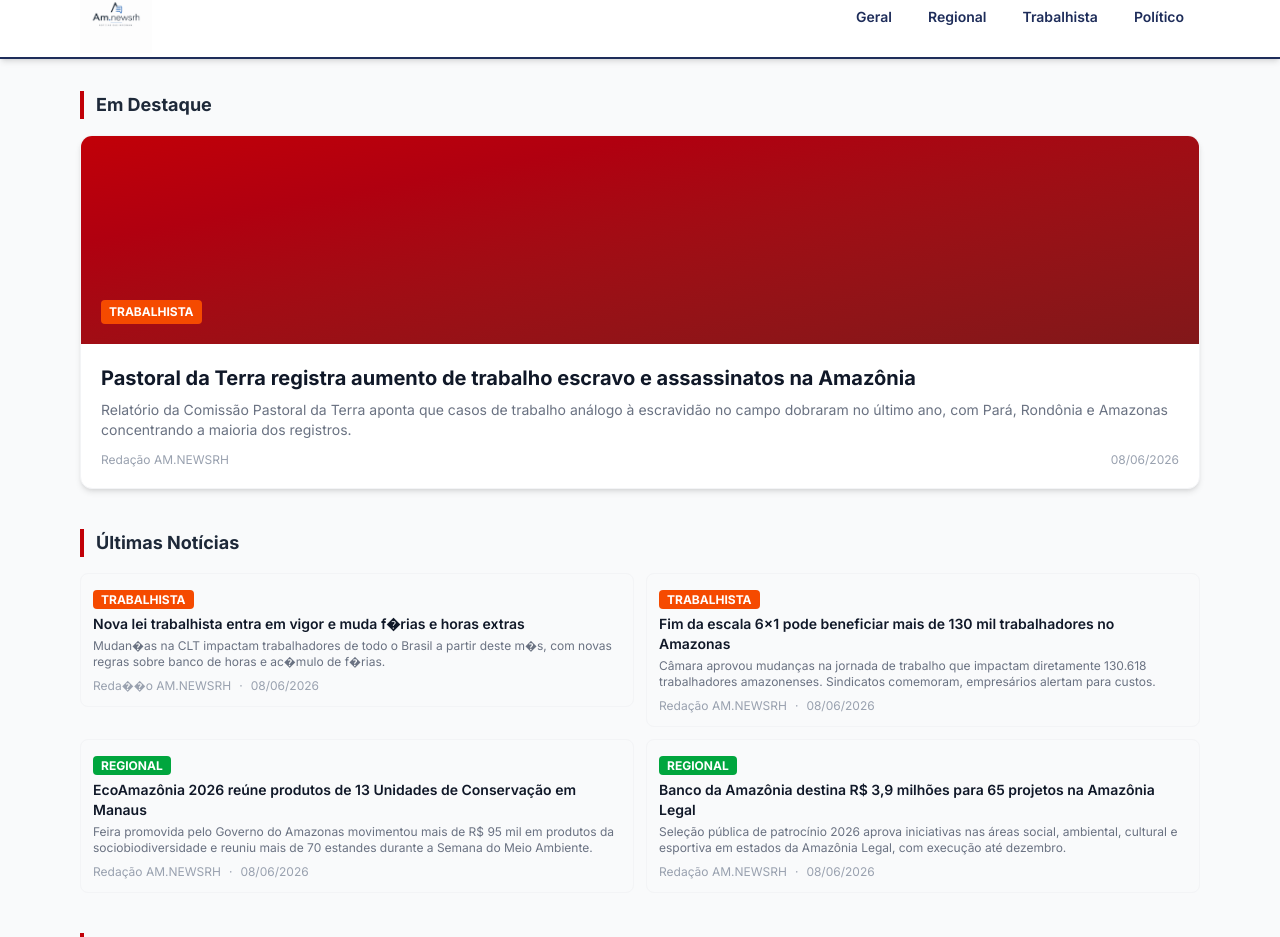
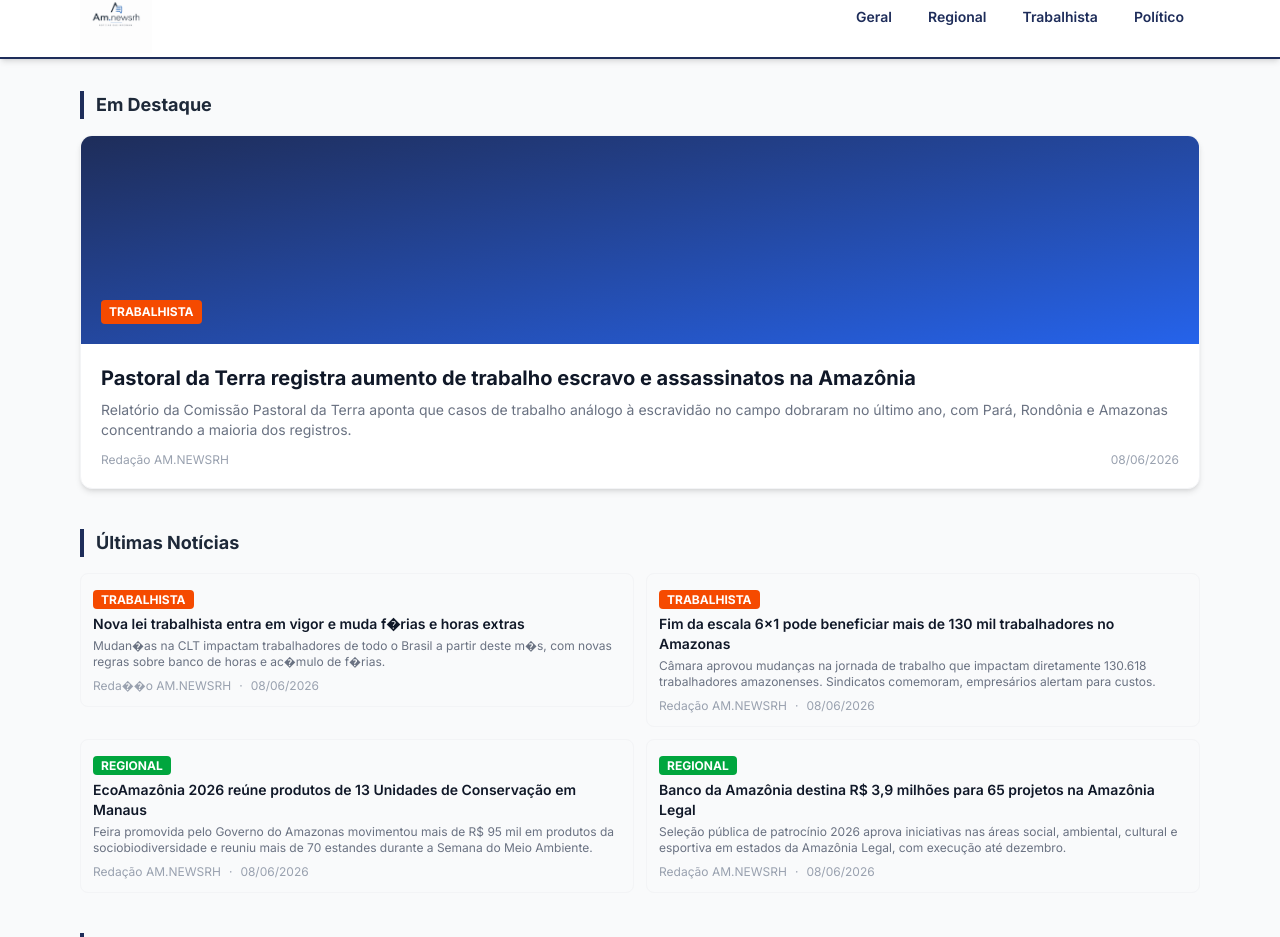
Before and after one commit to multilaborconsultoria-cyber/multinews, a Next.js app: page / in a window 1280 px wide. Shown: the part 47-984 px from the top of the page. Built offline with nearby package versions, Linux system fonts and the light colour scheme.

Commit message:
fix: substituir vermelho pelas cores da logo (azul marinho e azul)

```diff
--- a/app/page.tsx
+++ b/app/page.tsx
@@ -13,7 +13,7 @@ export default function Home() {
       {destaque && (
         <section className="mb-10">
           <div className="flex items-center justify-between mb-4">
-            <h2 className="text-lg font-bold text-gray-800 border-l-4 border-red-700 pl-3">Em Destaque</h2>
+            <h2 className="text-lg font-bold text-gray-800 border-l-4 border-[#1e2d5a] pl-3">Em Destaque</h2>
           </div>
           <NewsCard post={destaque} destaque />
         </section>
@@ -22,7 +22,7 @@ export default function Home() {
       {/* Mais recentes */}
       {recentes.length > 0 && (
         <section className="mb-10">
-          <h2 className="text-lg font-bold text-gray-800 border-l-4 border-red-700 pl-3 mb-4">Últimas Notícias</h2>
+          <h2 className="text-lg font-bold text-gray-800 border-l-4 border-[#1e2d5a] pl-3 mb-4">Últimas Notícias</h2>
           <div className="grid grid-cols-1 sm:grid-cols-2 gap-3">
             {recentes.map((post) => (
               <NewsCard key={post.slug} post={post} />
@@ -33,7 +33,7 @@ export default function Home() {
 
       {/* Por categoria */}
       <section>
-        <h2 className="text-lg font-bold text-gray-800 border-l-4 border-red-700 pl-3 mb-4">Por Categoria</h2>
+        <h2 className="text-lg font-bold text-gray-800 border-l-4 border-[#1e2d5a] pl-3 mb-4">Por Categoria</h2>
         <div className="grid grid-cols-2 md:grid-cols-4 gap-3">
           {categorias.map((cat) => {
             const catPosts = posts.filter((p) => p.categoria.toLowerCase() === cat.toLowerCase())
@@ -43,7 +43,7 @@ export default function Home() {
                 <div className="text-2xl mb-1">
                   {cat === 'Geral' ? '🌐' : cat === 'Regional' ? '📍' : cat === 'Trabalhista' ? '⚖️' : '🏛️'}
                 </div>
-                <div className="font-semibold text-gray-800 group-hover:text-red-700 transition-colors">{cat}</div>
+                <div className="font-semibold text-gray-800 group-hover:text-[#2563eb] transition-colors">{cat}</div>
                 <div className="text-xs text-gray-400 mt-1">{catPosts.length} notícia{catPosts.length !== 1 ? 's' : ''}</div>
               </Link>
             )
--- a/components/NewsCard.tsx
+++ b/components/NewsCard.tsx
@@ -15,13 +15,13 @@ export default function NewsCard({ post, destaque = false }: { post: Post; desta
     return (
       <Link href={`/post/${post.slug}`} className="block group">
         <article className="bg-white rounded-xl overflow-hidden shadow-md hover:shadow-xl transition-shadow border border-gray-100">
-          <div className="bg-gradient-to-br from-red-700 to-red-900 h-52 flex items-end p-5">
+          <div className="bg-gradient-to-br from-[#1e2d5a] to-[#2563eb] h-52 flex items-end p-5">
             <span className={`${cor} text-white text-xs font-bold px-2 py-1 rounded uppercase`}>
               {post.categoria}
             </span>
           </div>
           <div className="p-5">
-            <h2 className="text-xl font-bold text-gray-900 group-hover:text-red-700 transition-colors line-clamp-2 mb-2">
+            <h2 className="text-xl font-bold text-gray-900 group-hover:text-[#2563eb] transition-colors line-clamp-2 mb-2">
               {post.title}
             </h2>
             <p className="text-gray-500 text-sm line-clamp-3">{post.resumo}</p>
@@ -42,7 +42,7 @@ export default function NewsCard({ post, destaque = false }: { post: Post; desta
           <span className={`${cor} text-white text-xs font-bold px-2 py-0.5 rounded uppercase`}>
             {post.categoria}
           </span>
-          <h3 className="mt-1 font-semibold text-gray-900 group-hover:text-red-700 transition-colors line-clamp-2 text-sm">
+          <h3 className="mt-1 font-semibold text-gray-900 group-hover:text-[#2563eb] transition-colors line-clamp-2 text-sm">
             {post.title}
           </h3>
           <p className="text-gray-500 text-xs line-clamp-2 mt-1">{post.resumo}</p>
```
